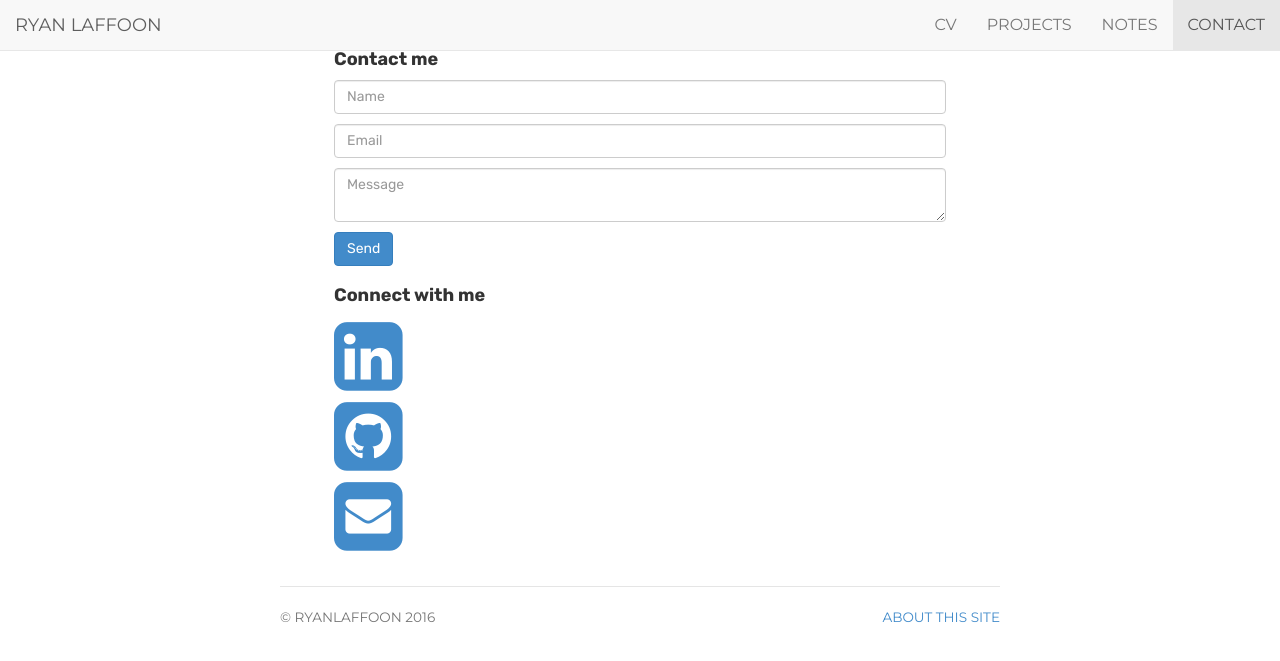
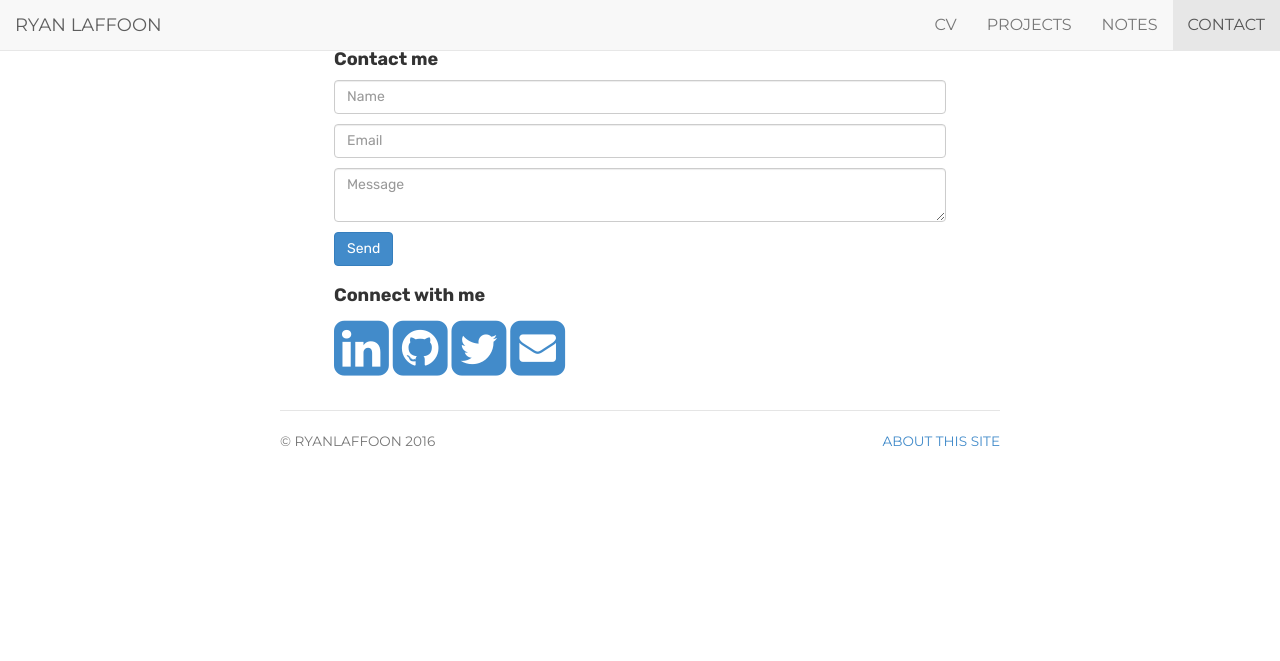
Before and after one commit to ryanlaffoon/ryanlaffoon.github.io, a Jekyll site: the page built from contact/index.html, in a window 1280 px wide. Shown: the top 661 px of the page. Built offline with Jekyll 4.4.1, drawn with Linux system fonts in a browser that asks for light colours.

Commit message:
Update index.html

```diff
--- a/contact/index.html
+++ b/contact/index.html
@@ -20,9 +20,10 @@ description: Contact information for Ryan Laffoon, A Developer and Musician livi
     <div class="contactIcons span6">
         <h4>Connect with me</h4>
         <div class="row-fluid">
-            <div class="contactIcon span4"><a href="https://www.linkedin.com/in/ryan-laffoon/"><i class="fa fa-linkedin-square fa-5x"></i></a></div>
-            <div class="contactIcon span4"><a href="https://github.com/ryanlaffoon"><i class="fa fa-github-square fa-5x"></i></a></div>
-            <div class="contactIcon span4"><a href="mailto:ryan_laffoon@msn.com"><i class="fa fa-envelope-square fa-5x"></i></a></div>
+            <span class="contactIcon span3"><a href="https://www.linkedin.com/in/ryan-laffoon/"><i class="fa fa-linkedin-square fa-4x"></i></a></span>
+            <span class="contactIcon span3"><a href="https://github.com/ryanlaffoon"><i class="fa fa-github-square fa-4x"></i></a></span>
+            <span class="contactIcon span3"><a href="https://twitter.com/ryan_laffoon"><i class="fa fa-twitter-square fa-4x"></i></a></span>
+            <span class="contactIcon span3"><a href="mailto:ryan_laffoon@msn.com"><i class="fa fa-envelope-square fa-4x"></i></a></span>
         </div>
     </div>
 </div>
```
